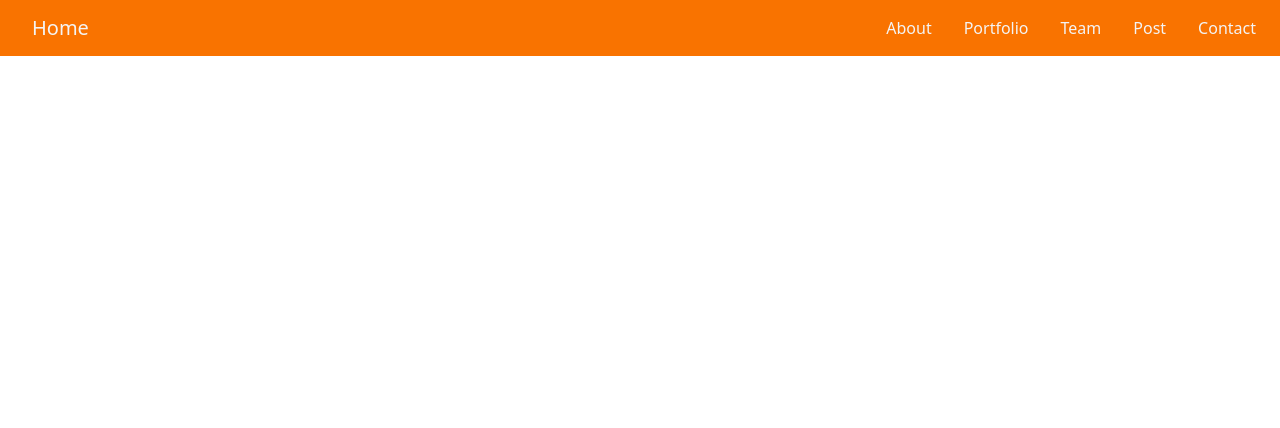
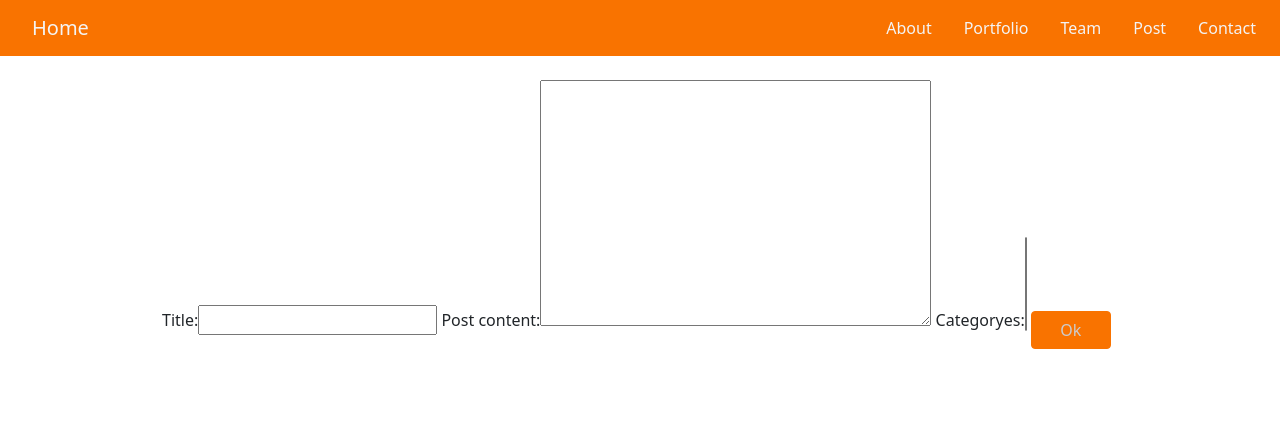
Before and after one commit to EuganeLebedev/notebook, a Django app: template notebook/articles/templates/articles/post_create.html in a window 1280 px wide. Shown: the top 428 px of the page. Run offline with Django 3.2, Linux system fonts and the light colour scheme; the template is opened without the code that fills it: values that come from a table or form of the project are taken from there, others are empty.

Commit message:
Add Category create view. Add class forms to category and post forms

```diff
--- /dev/null
+++ b/notebook/articles/forms.py
@@ -0,0 +1,14 @@
+from django import forms
+from articles.models import Post, Category
+
+
+class PostForm(forms.ModelForm):
+    class Meta:
+        model = Post
+        fields = ['title', 'post_content', 'categoryes']
+
+
+class CategoryForm(forms.ModelForm):
+    class Meta:
+        model = Category
+        fields = ['category_name']
--- a/notebook/articles/templates/articles/post_create.html
+++ b/notebook/articles/templates/articles/post_create.html
@@ -3,10 +3,38 @@
 
 
 {% block style %}
+
+<style>
+    .blog_content {
+        /* position: absolute; */
+        /* top: 20%; */
+        /* width: 100%; */
+        /* margin: auto; */
+        padding: 5em;
+    }
+</style>
 {% endblock style %}
 
 
 {% block content %}
+
+<!-- <div class="container-fluid"> -->
+<div class="container">
+    <div class="row">
+        <div class="col-md-12">
+            <div class="blog_content">
+                <form action="" method="post">
+                    {% csrf_token %}
+                    {{ form }}
+                    <input type="submit" class="btn btn-orange" value="Ok"></input>
+                </form>
+
+            </div>
+        </div>
+    </div>
+</div>
+
+
 {% endblock content %}
 
 
--- a/notebook/articles/urls.py
+++ b/notebook/articles/urls.py
@@ -3,5 +3,6 @@ from articles import views
 
 
 urlpatterns = [
-    path('', views.PostCreate.as_view(), name='post_create')
+    path('create', views.PostCreate.as_view(), name='post_create'),
+    path('category_create', views.CategoryCreate.as_view(), name='category_create')
 ]
--- a/notebook/index/templates/index/navbar.html
+++ b/notebook/index/templates/index/navbar.html
@@ -1,4 +1,5 @@
 <!--<nav class="navbar navbar-expand-lg fixed-top "> -->
+<div class="container">
     <nav class="navbar navbar-expand-lg fixed-top ">
         <a class="navbar-brand" href="#">Home</a>
         <button class="navbar-toggler" type="button" data-toggle="collapse" data-target="#navbarSupportedContent"
@@ -27,3 +28,5 @@
 
         </div>
     </nav>
+
+</div>
--- a/notebook/static/css/main.css
+++ b/notebook/static/css/main.css
@@ -41,7 +41,7 @@
        }
 
 
-       .description{
+    .description{
         position: absolute;
         top: 30%;
         margin: auto;
@@ -120,3 +120,16 @@
        .blog .card-body{
         padding: 1em;
        }
+
+       .btn-orange {
+        background-color:#F97300;
+        color: #ccc;
+        border-color: #F97300;
+        width: 5rem;
+        margin-top: 1rem;
+       }
+
+       .btn-orange:hover {
+        background-color:#ccc;
+        color: #F97300;
+       }
```
Also changed, not shown: notebook/articles/views.py (+9 -3 lines). Lines whose indentation alone changed are shown as unchanged.
